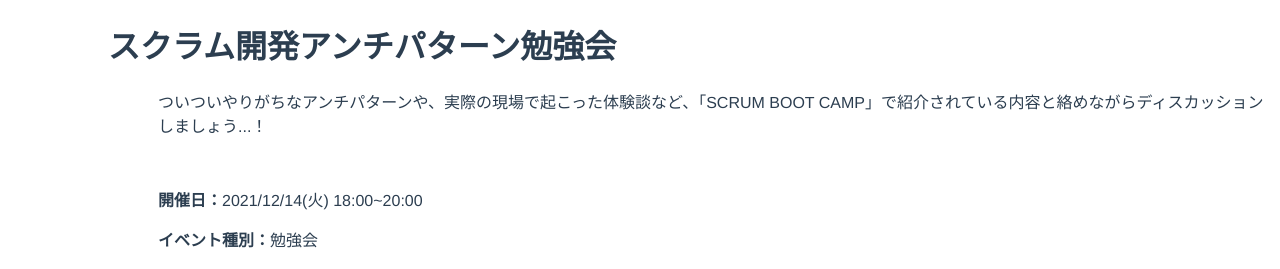
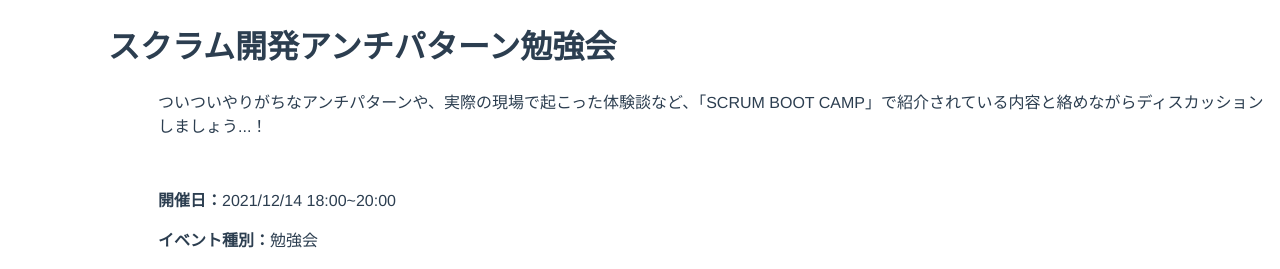
Before and after one commit to R-Yoshikawa/muscle-alchol, a Vue app: page /eventdetail in a window 1280 px wide. Shown: the top 269 px of the page. Built offline with nearby package versions, Linux system fonts and the light colour scheme.

Commit message:
delete yobi

```diff
--- a/src/data/sampleEvent.js
+++ b/src/data/sampleEvent.js
@@ -2,7 +2,7 @@ const sampleEvent = [
   {
     name: "yata",
     title: "スクラム開発アンチパターン勉強会",
-    date: "2021/12/14(火)",
+    date: "2021/12/14",
     startTime: "18:00",
     endTime: "20:00",
     summary:
```
